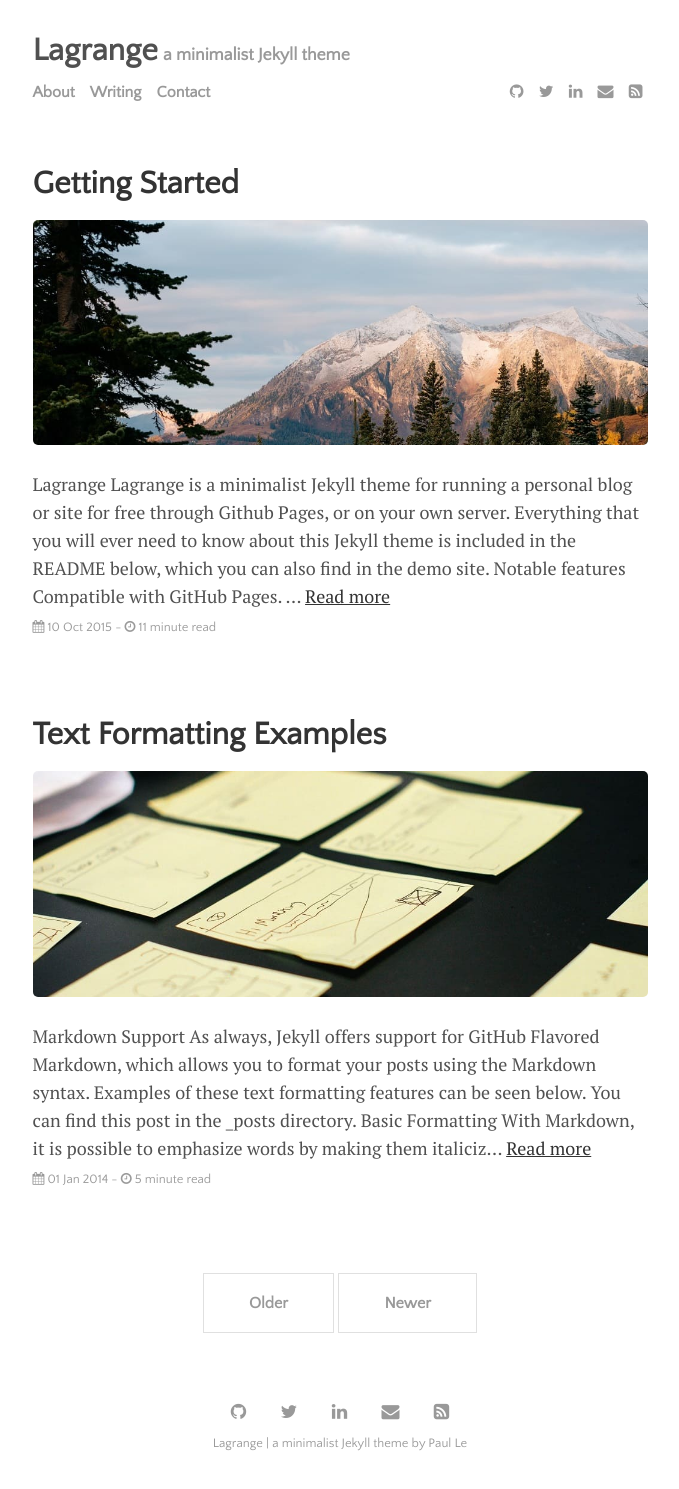
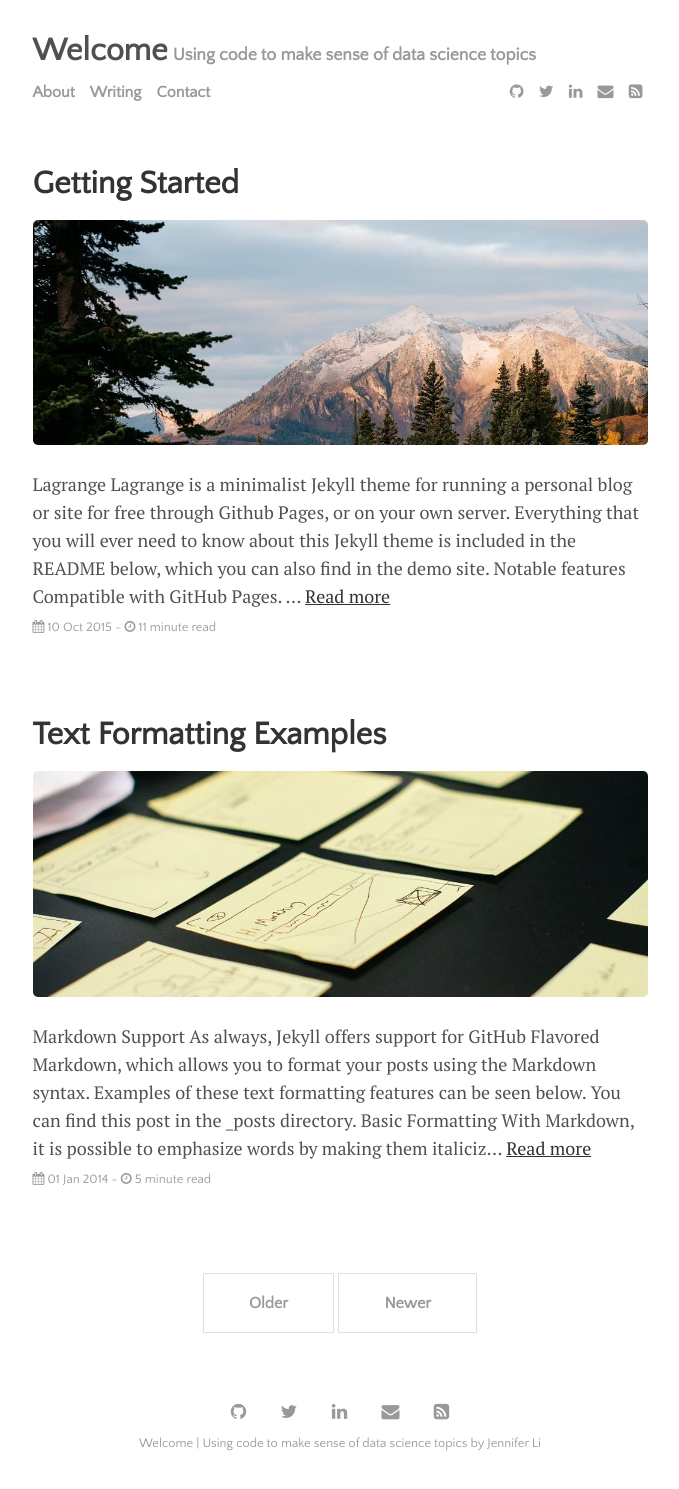
Before and after one commit to lijenniferx/lijenniferx.github.io, a Jekyll site: the page built from index.html, in a window 1280 px wide. Shown: the whole page, without its empty margins (300-979 px from the left). Built offline with Jekyll 4.4.1, drawn with Linux system fonts in a browser that asks for light colours; the list of posts is cut into pages by our own code.

Commit message:
Update _config.yml

```diff
--- a/_config.yml
+++ b/_config.yml
@@ -20,9 +20,9 @@ permalink:           none
 plugins:             [jekyll-paginate, jekyll-sitemap, jekyll-feed, jekyll-seo-tag]
 
 # Customise atom feed settings (this is where Jekyll-Feed gets configuration information)
-title:		           'Lagrange'
-description:	       'a minimalist Jekyll theme'
-author:              'Paul Le'
+title:		           'Welcome'
+description:	       'Using code to make sense of data science topics'
+author:              'Jennifer Li'
 
 # RSS 2.0 can be used instead of Atom by uncommenting following two lines
 #feed:
```
